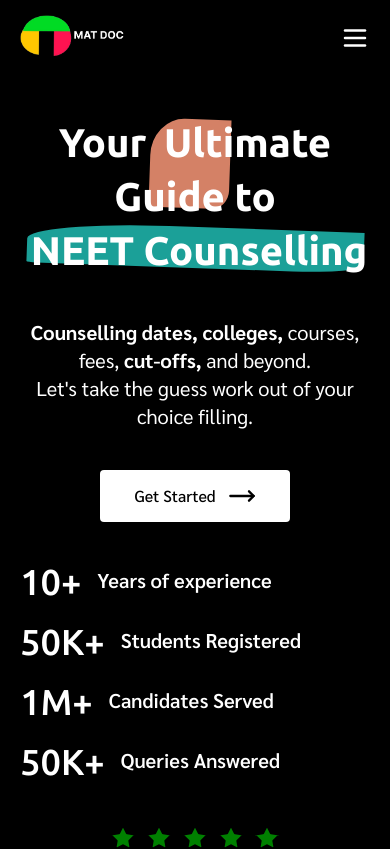
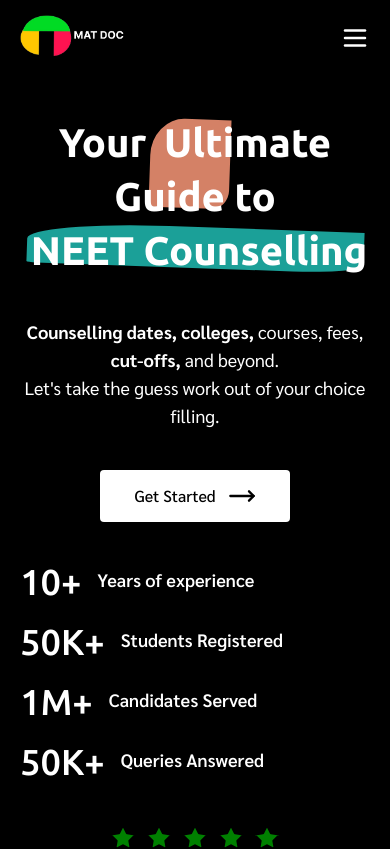
Before and after one commit to invincibleinventor/matdoc-main, a React (Vite) app: page / in a window 390 px wide. Shown: the top 849 px of the page. Built offline with nearby package versions, Linux system fonts and the light colour scheme.

Commit message:
worked on the changes responsive

```diff
--- a/src/index.css
+++ b/src/index.css
@@ -179,5 +179,8 @@ h2 {
   font-size: 26px;
   line-height: 36px;
 }
-
+p,
+ul li {
+  font-size: 18px !important;
 }
+}
```
